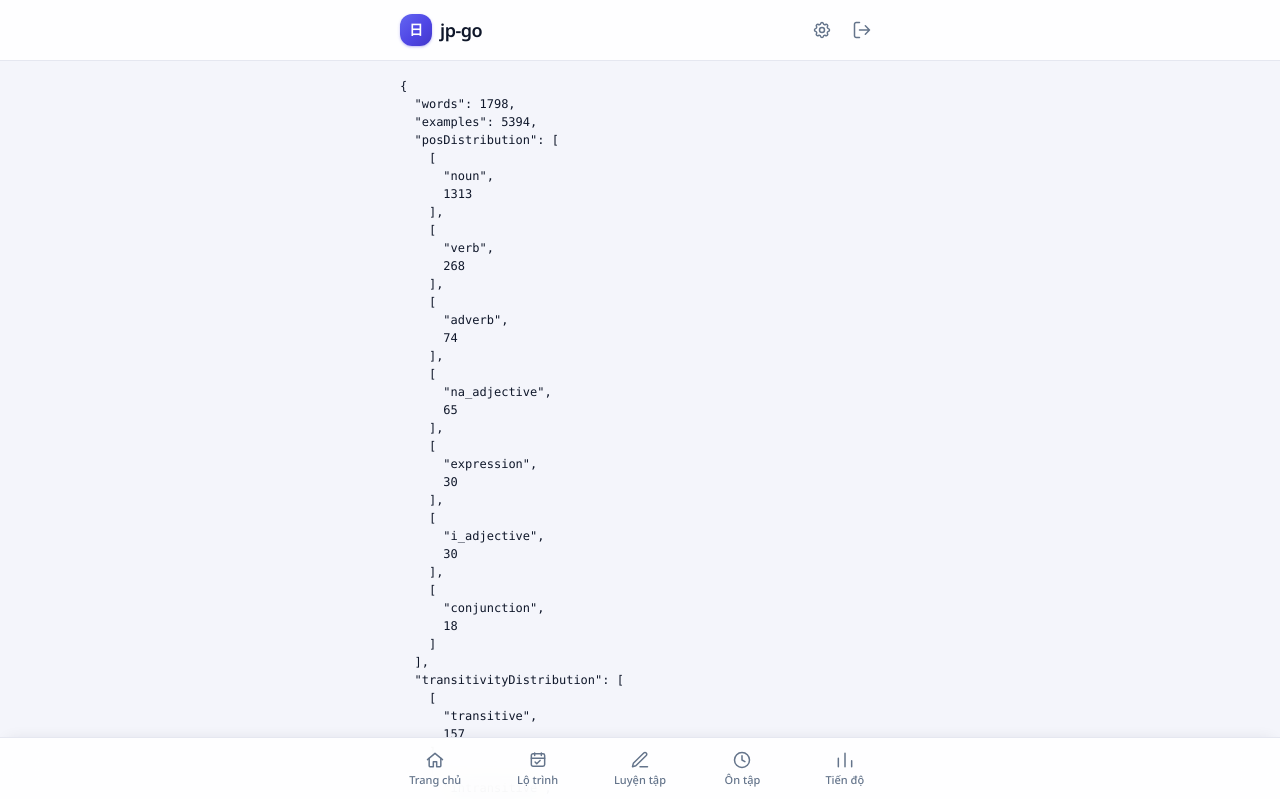
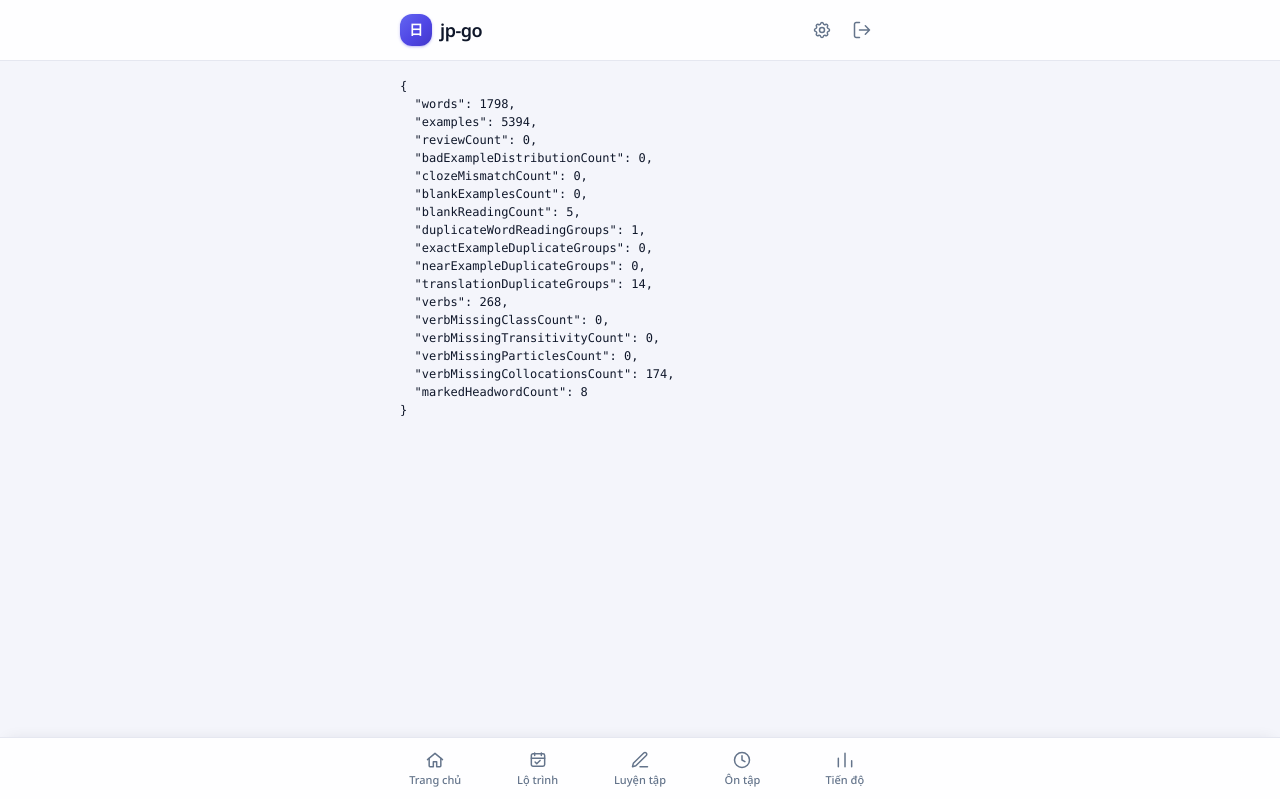
Before and after one commit to cuongluv92/jp-go, a Next.js app: page /tango-n3-audit in a window 1280 px wide. Shown: the top 799 px of the page. Built offline with nearby package versions, Linux system fonts and the light colour scheme; no server answers; the database is empty.

Commit message:
chore: focus tango N3 audit on remaining gaps

```diff
--- a/app/tango-n3-audit/page.tsx
+++ b/app/tango-n3-audit/page.tsx
@@ -25,73 +25,21 @@ export default function TangoN3AuditPage() {
     examplesByWord.set(example.vocabId, current);
   }
 
-  const reviewWords = sampleWords
-    .filter((word) => word.needsReview || /cần|xác nhận|không chắc|chưa chắc|người bản ngữ/iu.test(`${word.usageNote} ${word.naturalnessNote}`))
-    .map((word) => ({
-      id: word.id,
-      word: word.word,
-      reading: word.reading,
-      meaning: word.meaningVi,
-      pos: word.partOfSpeech,
-      vclass: word.verbClass,
-      trans: word.transitivity,
-      particles: word.particlePatterns,
-      collocations: word.collocations,
-      usage: word.usageNote,
-      naturalness: word.naturalnessNote,
-      needsReview: word.needsReview,
-    }));
-
-  const duplicateWordReadingKeys = countBy(sampleWords, (word) => `${word.word}\u0000${word.reading}`).filter(([, count]) => count > 1);
-  const duplicateWordReading = duplicateWordReadingKeys.map(([key]) => {
-    const [word, reading] = key.split("\u0000");
-    return sampleWords.filter((item) => item.word === word && item.reading === reading).map((item) => ({
-      id: item.id,
-      word: item.word,
-      reading: item.reading,
-      meaning: item.meaningVi,
-      pos: item.partOfSpeech,
-      vclass: item.verbClass,
-      trans: item.transitivity,
-      particles: item.particlePatterns,
-    }));
-  });
-
-  const exactExampleDuplicateKeys = countBy(sampleExamples, (example) => example.exampleJp).filter(([, count]) => count > 1);
-  const exactExampleDuplicates = exactExampleDuplicateKeys.map(([jp]) => ({
-    jp,
-    refs: sampleExamples.filter((example) => example.exampleJp === jp).map((example) => {
-      const word = sampleWords.find((item) => item.id === example.vocabId);
-      return { vocabId: example.vocabId, word: word?.word, meaning: word?.meaningVi, no: example.exampleNo, type: example.exampleType, vi: example.exampleVi, cloze: example.clozeJp, answer: example.answer };
-    }),
-  }));
-
+  const reviewWords = sampleWords.filter((word) => word.needsReview);
+  const duplicateWordReading = countBy(sampleWords, (word) => `${word.word}\u0000${word.reading}`).filter(([, count]) => count > 1);
+  const exactExampleDuplicates = countBy(sampleExamples, (example) => example.exampleJp).filter(([, count]) => count > 1);
   const nearExampleDuplicates = countBy(sampleExamples, (example) => normalizeJapanese(example.exampleJp)).filter(([, count]) => count > 1);
   const translationDuplicates = countBy(sampleExamples, (example) => example.exampleVi.trim()).filter(([, count]) => count > 1);
 
-  const badExampleDistribution = sampleWords
-    .filter((word) => {
-      const examples = examplesByWord.get(word.id) ?? [];
-      const types = examples.map((example) => example.exampleType).sort().join("|");
-      return examples.length !== 3 || types !== "business|daily|exam";
-    })
-    .map((word) => word.id);
-
-  const clozeMismatch = sampleExamples
-    .filter((example) => example.clozeJp.replace("_____", example.answer) !== example.exampleJp)
-    .map((example) => `${example.vocabId}#${example.exampleNo}`);
-
-  const blankExamples = sampleExamples
-    .filter((example) => !example.exampleJp.trim() || !example.exampleVi.trim() || !example.clozeJp.trim() || !example.answer.trim())
-    .map((example) => `${example.vocabId}#${example.exampleNo}`);
+  const badExampleDistribution = sampleWords.filter((word) => {
+    const examples = examplesByWord.get(word.id) ?? [];
+    return examples.length !== 3 || examples.map((e) => e.exampleType).sort().join("|") !== "business|daily|exam";
+  });
+  const clozeMismatch = sampleExamples.filter((example) => example.clozeJp.replace("_____", example.answer) !== example.exampleJp);
+  const blankExamples = sampleExamples.filter((example) => !example.exampleJp.trim() || !example.exampleVi.trim() || !example.clozeJp.trim() || !example.answer.trim());
 
   const verbs = sampleWords.filter((word) => word.partOfSpeech === "verb");
-  const verbMissingClass = verbs.filter((word) => !word.verbClass).map((word) => ({ id: word.id, word: word.word }));
-  const verbMissingTransitivity = verbs.filter((word) => !word.transitivity).map((word) => ({ id: word.id, word: word.word, note: word.usageNote }));
-  const verbMissingParticles = verbs.filter((word) => word.particlePatterns.length === 0).map((word) => ({ id: word.id, word: word.word }));
-  const verbMissingCollocations = verbs.filter((word) => word.collocations.length === 0).map((word) => ({ id: word.id, word: word.word }));
-
-  const verbAuditRows = verbs.map((word) => ({
+  const remainingVerbCollocations = verbs.filter((word) => word.collocations.length === 0).map((word) => ({
     id: word.id,
     word: word.word,
     reading: word.reading,
@@ -102,67 +50,40 @@ export default function TangoN3AuditPage() {
     examples: (examplesByWord.get(word.id) ?? []).map((example) => `${example.exampleType}:${example.exampleJp}`),
   }));
 
-  const nonVerbWithVerbClass = sampleWords
-    .filter((word) => word.partOfSpeech !== "verb" && word.verbClass)
-    .map((word) => ({ id: word.id, word: word.word, pos: word.partOfSpeech, verbClass: word.verbClass }));
-
-  const suspiciousIAdjectives = sampleWords
-    .filter((word) => word.partOfSpeech === "i_adjective" && (!word.word.replace(/[①-⑳]/gu, "").endsWith("い") || !word.reading.trim()))
-    .map((word) => ({ id: word.id, word: word.word, reading: word.reading, meaning: word.meaningVi, particles: word.particlePatterns, note: word.usageNote }));
-
-  const blankReadingWords = sampleWords.filter((word) => !word.reading.trim()).map((word) => ({ id: word.id, word: word.word, meaning: word.meaningVi, pos: word.partOfSpeech }));
+  const blankReadingWords = sampleWords.filter((word) => !word.reading.trim()).map((word) => ({
+    id: word.id,
+    word: word.word,
+    meaning: word.meaningVi,
+    pos: word.partOfSpeech,
+  }));
   const markedHeadwords = sampleWords.filter((word) => /[①-⑳]/u.test(word.word)).map((word) => ({ id: word.id, word: word.word, reading: word.reading, meaning: word.meaningVi, pos: word.partOfSpeech }));
-
-  const dailyExamples = sampleExamples.filter((example) => example.exampleType === "daily");
-  const conversationalDaily = dailyExamples.filter((example) => /(?:よ|ね|よね|んだ|んだよ|じゃん|かな|かも|って|だよ)[。！!?]?$/u.test(example.exampleJp)).length;
-  const politeDaily = dailyExamples.filter((example) => /(?:です|ます|でした|ました|ません)[。！？!?]?$/u.test(example.exampleJp)).length;
-
-  const wrapperPrefixes = [
-    "授業で「", "教科書には「", "問題文には「", "会議で「", "打ち合わせで「", "お客様に「", "先輩から「", "電話で「", "朝礼で「", "先生は「", "担当者は「", "作文に「", "読解文には「", "社内メールには「"
-  ];
-  const wrapperCandidates = sampleExamples
-    .filter((example) => wrapperPrefixes.some((prefix) => example.exampleJp.includes(prefix)))
-    .map((example) => ({ id: `${example.vocabId}#${example.exampleNo}`, jp: example.exampleJp, vi: example.exampleVi }));
-
-  const posDistribution = countBy(sampleWords, (word) => word.partOfSpeech);
-  const transitivityDistribution = countBy(verbs, (word) => word.transitivity ?? "null");
 
   const summary = {
     words: sampleWords.length,
     examples: sampleExamples.length,
-    posDistribution,
-    transitivityDistribution,
     reviewCount: reviewWords.length,
     badExampleDistributionCount: badExampleDistribution.length,
     clozeMismatchCount: clozeMismatch.length,
     blankExamplesCount: blankExamples.length,
     blankReadingCount: blankReadingWords.length,
-    markedHeadwordCount: markedHeadwords.length,
     duplicateWordReadingGroups: duplicateWordReading.length,
     exactExampleDuplicateGroups: exactExampleDuplicates.length,
     nearExampleDuplicateGroups: nearExampleDuplicates.length,
     translationDuplicateGroups: translationDuplicates.length,
     verbs: verbs.length,
-    verbMissingClassCount: verbMissingClass.length,
-    verbMissingTransitivityCount: verbMissingTransitivity.length,
-    verbMissingParticlesCount: verbMissingParticles.length,
-    verbMissingCollocationsCount: verbMissingCollocations.length,
-    nonVerbWithVerbClassCount: nonVerbWithVerbClass.length,
-    suspiciousIAdjectiveCount: suspiciousIAdjectives.length,
-    wrapperCandidateCount: wrapperCandidates.length,
-    dailyExamples: dailyExamples.length,
-    conversationalDaily,
-    politeDaily,
+    verbMissingClassCount: verbs.filter((word) => !word.verbClass).length,
+    verbMissingTransitivityCount: verbs.filter((word) => !word.transitivity).length,
+    verbMissingParticlesCount: verbs.filter((word) => word.particlePatterns.length === 0).length,
+    verbMissingCollocationsCount: remainingVerbCollocations.length,
+    markedHeadwordCount: markedHeadwords.length,
   };
 
   logSection("SUMMARY", summary);
-  logSection("REVIEWS_FULL", reviewWords);
-  logSection("DUP_WORD_REFS", duplicateWordReading);
-  logSection("DUP_EXAMPLE_REFS", exactExampleDuplicates);
-  logSection("CLASS_ISSUES_FULL", { nonVerbWithVerbClass, suspiciousIAdjectives, blankReadingWords, markedHeadwords });
-  logSection("WRAPPERS", wrapperCandidates);
-  logSection("STRUCTURE", { badExampleDistribution, clozeMismatch, blankExamples, nearExampleDuplicates });
-  for (let i = 0; i < verbAuditRows.length; i += 20) logSection(`VERBS_${String(i / 20 + 1).padStart(2, "0")}`, verbAuditRows.slice(i, i + 20));
+  logSection("REVIEWS_REMAINING", reviewWords.map((word) => ({ id: word.id, word: word.word, reading: word.reading, note: word.naturalnessNote || word.usageNote })));
+  for (let i = 0; i < remainingVerbCollocations.length; i += 10) logSection(`COLLOC_REMAIN_${String(i / 10 + 1).padStart(2, "0")}`, remainingVerbCollocations.slice(i, i + 10));
+  for (let i = 0; i < blankReadingWords.length; i += 20) logSection(`READING_REMAIN_${String(i / 20 + 1).padStart(2, "0")}`, blankReadingWords.slice(i, i + 20));
+  logSection("MARKED_HEADWORDS", markedHeadwords);
+  logSection("DUP_EXAMPLES_REMAIN", exactExampleDuplicates);
 
   return <pre style={{ whiteSpace: "pre-wrap", fontSize: 12 }}>{JSON.stringify(summary, null, 2)}</pre>;
 }
```
